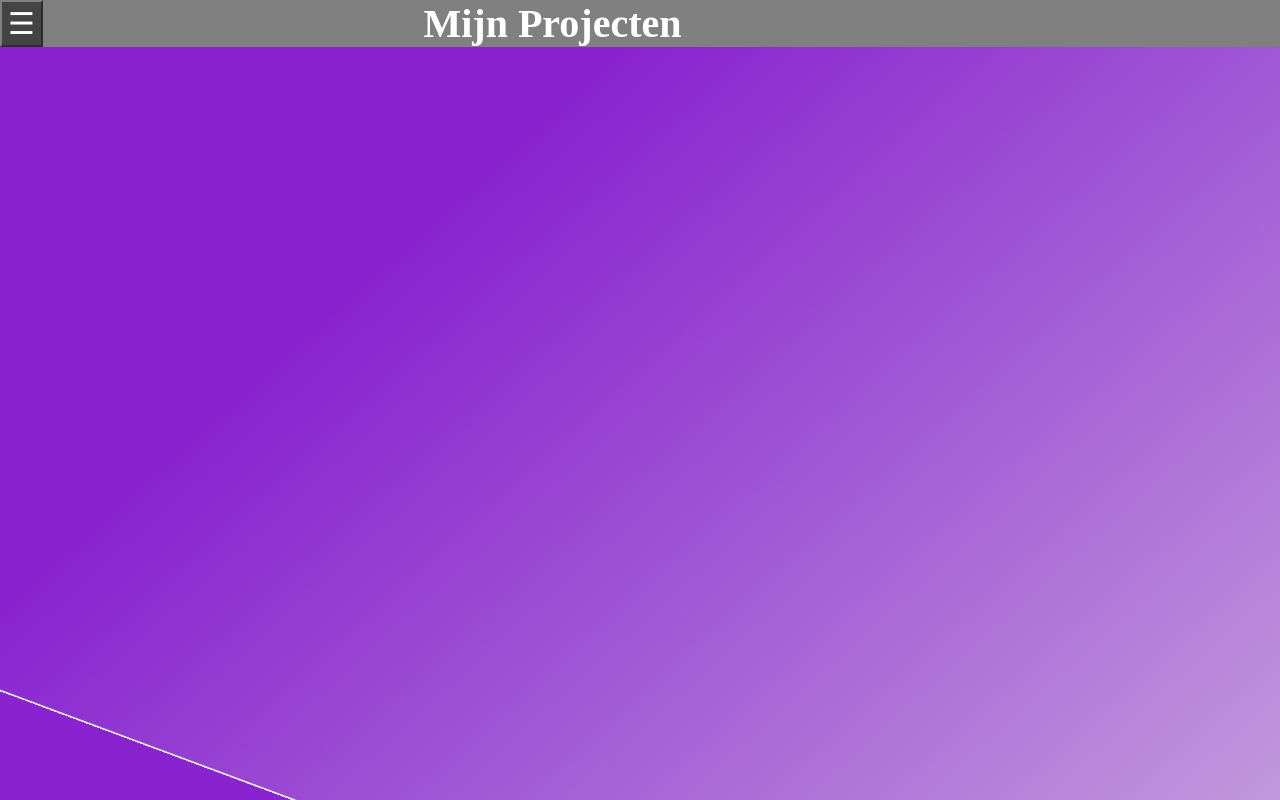
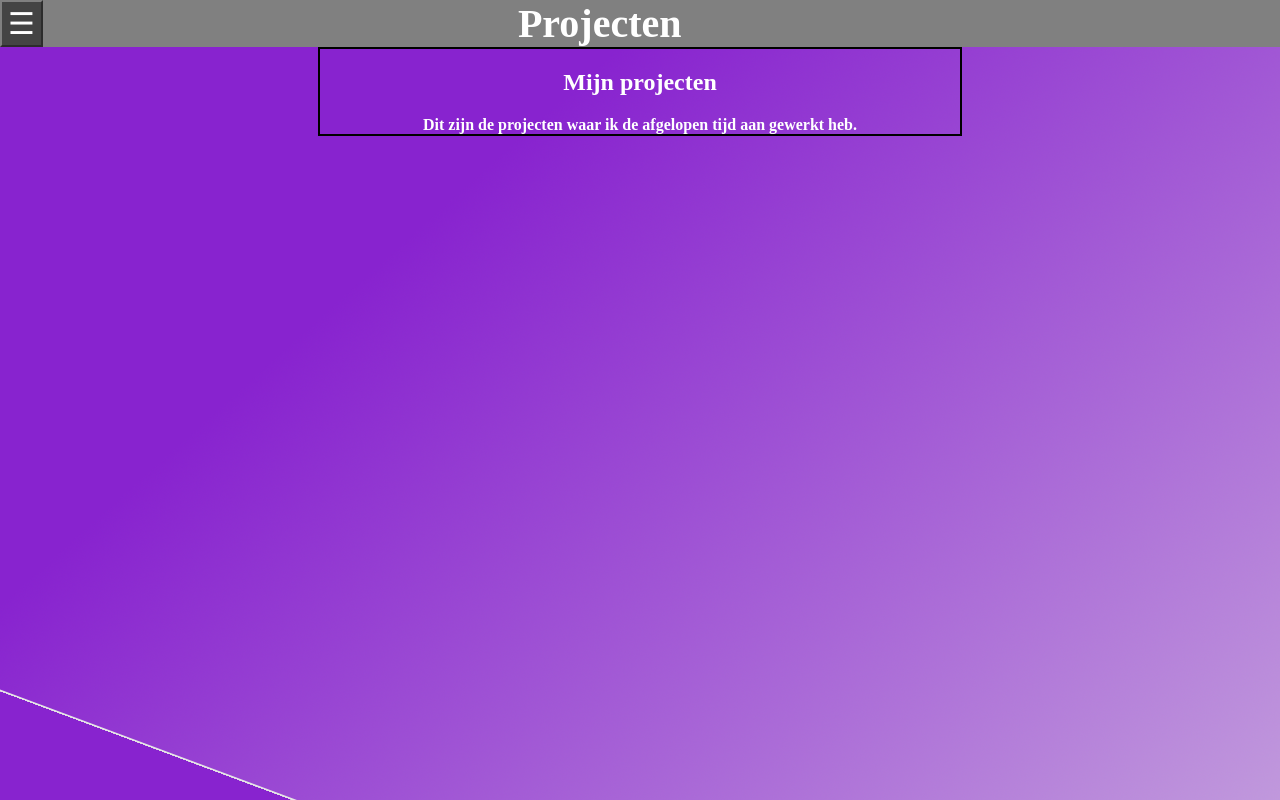
Before and after one commit to Frog1811/kaas, a plain HTML site: page Mijn-Projecten.html in a window 1280 px wide. Drawn offline with Linux system fonts and the light colour scheme.

Commit message:
veel gedaan

```diff
--- a/Mijn-Projecten.html
+++ b/Mijn-Projecten.html
@@ -11,7 +11,7 @@
         <div class="Welkom">
             <button class="openB" onclick="openNav()">☰</button>
             <div class="Margin">
-                <b>Mijn Projecten</b>
+                <b>Projecten</b>
             </div>
         </div>
         <div id="mySidebar" class="sidebar">
@@ -33,5 +33,11 @@
             document.getElementById("main").style.marginLeft= "0";
         }
     </script>
+    <div class="Project">
+        <article class="ProjectIntro">
+            <h1>Mijn projecten</h1>
+            <b>Dit zijn de projecten waar ik de afgelopen tijd aan gewerkt heb.</b>
+        </article>
+    </div>
 </body>
 </html>
--- a/Style.css
+++ b/Style.css
@@ -193,3 +193,13 @@ input{
 input {
   width: 200px;
 }
+.Project{
+  display: flex;
+  justify-content: center;
+}
+.ProjectIntro {
+  text-align: center;
+  color: white;
+  width: 50%;
+  border: 2px solid black;
+}
```
